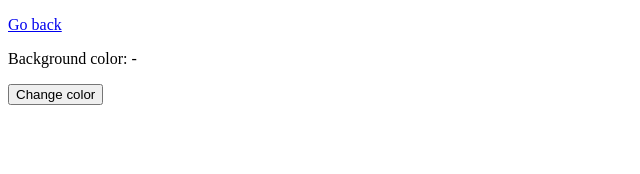
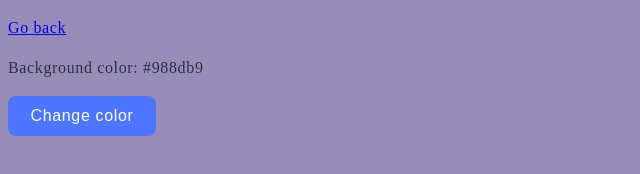
Before and after one commit to OleksandrBaranov1987nk/test-3.js, a plain HTML site: page task-5.html in a window 1280 px wide. Both pictures are taken after a click on the button "Change color". Shown: the whole page, without its empty margins (0-640 px from the left). Drawn offline with Linux system fonts and the light colour scheme; files that its build step writes are made by us from their sources.

Commit message:
updateTask5

```diff
--- /dev/null
+++ b/css/task-5.css
@@ -0,0 +1,18 @@
+button {
+    font-size: 16px;
+    line-height: 150%;
+    letter-spacing: 0.04em;
+    color: #fff;
+    border-radius: 8px;
+    border: none;
+    width: 148px;
+    height: 40px;
+    background-color: #4e75ff;
+}
+
+p {
+    font-size: 16px;
+    line-height: 150%;
+    letter-spacing: 0.04em;
+    color: #2e2f42;
+}
--- a/js/task-5.js
+++ b/js/task-5.js
@@ -3,3 +3,12 @@ function getRandomHexColor() {
     .toString(16)
     .padStart(6, 0)}`;
 }
+
+const changeColorBtn = document.querySelector('.change-color');
+const colorSpan = document.querySelector('.color');
+
+changeColorBtn.addEventListener('click', () => {
+  const newColor = getRandomHexColor();
+  document.body.style.backgroundColor = newColor;
+  colorSpan.textContent = newColor;
+});
--- a/task-5.html
+++ b/task-5.html
@@ -6,6 +6,7 @@
     <meta name="viewport" content="width=device-width, initial-scale=1.0" />
     <title>Task 5</title>
     <link rel="stylesheet" href="./css/common.css" />
+    <link rel="stylesheet" href="./css/task-5.css" />
   </head>
   <body>
     <p><a href="./index.html">Go back</a></p>
```
